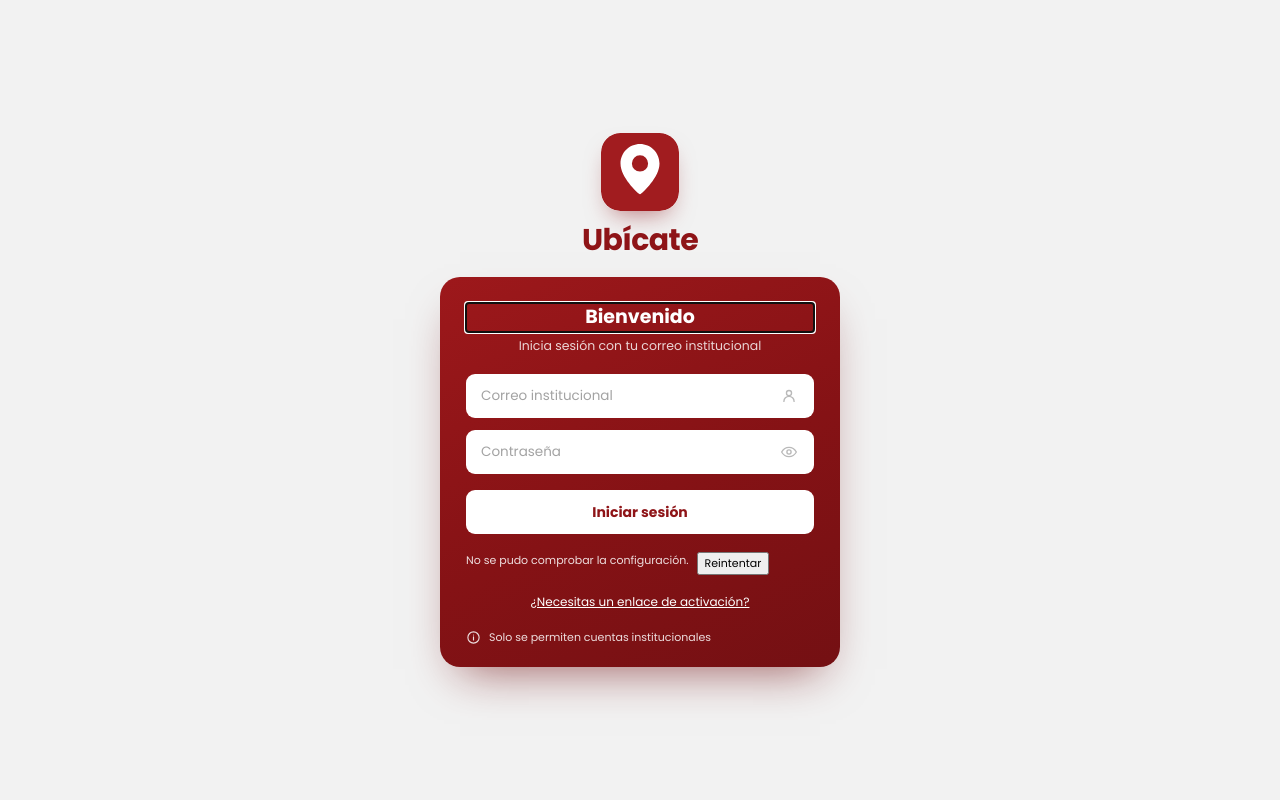
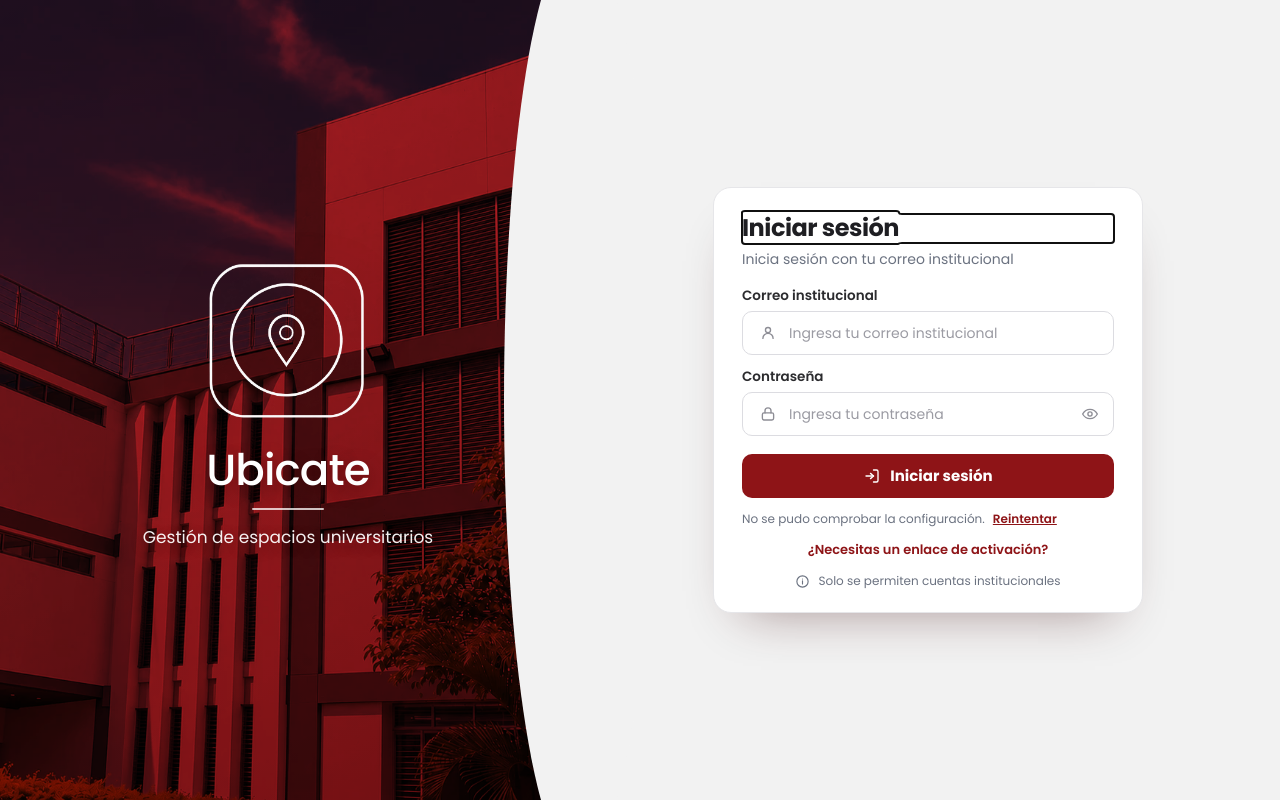
Before and after one commit to VALLEY-S-A-S/ubicate-front, a React (Vite) app: page / in a window 1280 px wide. Built offline with nearby package versions, Linux system fonts and the light colour scheme; no server answers.

Commit message:
rediseño inico de sesion

```diff
--- a/src/features/auth/components/LoginForm.jsx
+++ b/src/features/auth/components/LoginForm.jsx
@@ -38,6 +38,25 @@ function UserIcon() {
   )
 }
 
+function LockIcon() {
+  return (
+    <svg
+      width="18"
+      height="18"
+      viewBox="0 0 24 24"
+      fill="none"
+      stroke="currentColor"
+      strokeWidth="1.8"
+      strokeLinecap="round"
+      strokeLinejoin="round"
+      aria-hidden="true"
+    >
+      <rect x="4.5" y="10.5" width="15" height="9.5" rx="2.2" />
+      <path d="M8 10.5V7.8a4 4 0 0 1 8 0v2.7" />
+    </svg>
+  )
+}
+
 function EyeIcon() {
   return (
     <svg
@@ -74,6 +93,26 @@ function EyeOffIcon() {
       <path d="M9.9 5.9A10.6 10.6 0 0 1 12 5.8c6.3 0 9.8 6.2 9.8 6.2a17 17 0 0 1-3.1 3.8" />
       <path d="M6.2 7.5A17.4 17.4 0 0 0 2.2 12s3.5 6.2 9.8 6.2c1.2 0 2.3-.2 3.3-.6" />
       <path d="M10.2 10.2a2.8 2.8 0 0 0 3.6 3.6" />
+    </svg>
+  )
+}
+
+function SignInIcon() {
+  return (
+    <svg
+      width="18"
+      height="18"
+      viewBox="0 0 24 24"
+      fill="none"
+      stroke="currentColor"
+      strokeWidth="1.8"
+      strokeLinecap="round"
+      strokeLinejoin="round"
+      aria-hidden="true"
+    >
+      <path d="M14 4h4a2 2 0 0 1 2 2v12a2 2 0 0 1-2 2h-4" />
+      <path d="M10 8.5 14 12l-4 3.5" />
+      <path d="M14 12H4" />
     </svg>
   )
 }
@@ -182,7 +221,7 @@ function LoginForm({ onSuccess, onVerificationRequired }) {
   return (
     <form className="login-form" onSubmit={handleSubmit} noValidate>
       <div className="login-field">
-        <label className="sr-only" htmlFor="correoInstitucional">
+        <label className="login-field__label" htmlFor="correoInstitucional">
           Correo institucional
         </label>
         <div className="login-field__control">
@@ -191,7 +230,7 @@ function LoginForm({ onSuccess, onVerificationRequired }) {
             className="login-field__input"
             type="email"
             name="correoInstitucional"
-            placeholder="Correo institucional"
+            placeholder="Ingresa tu correo institucional"
             autoComplete="username"
             inputMode="email"
             value={values.correoInstitucional}
@@ -202,7 +241,7 @@ function LoginForm({ onSuccess, onVerificationRequired }) {
             }
             disabled={isSubmitting}
           />
-          <span className="login-field__icon" aria-hidden="true">
+          <span className="login-field__icon login-field__icon--start" aria-hidden="true">
             <UserIcon />
           </span>
         </div>
@@ -214,7 +253,7 @@ function LoginForm({ onSuccess, onVerificationRequired }) {
       </div>
 
       <div className="login-field">
-        <label className="sr-only" htmlFor="contrasenia">
+        <label className="login-field__label" htmlFor="contrasenia">
           Contraseña
         </label>
         <div className="login-field__control">
@@ -223,7 +262,7 @@ function LoginForm({ onSuccess, onVerificationRequired }) {
             className="login-field__input"
             type={showPassword ? 'text' : 'password'}
             name="contrasenia"
-            placeholder="Contraseña"
+            placeholder="Ingresa tu contraseña"
             autoComplete="current-password"
             value={values.contrasenia}
             onChange={handleChange}
@@ -233,9 +272,12 @@ function LoginForm({ onSuccess, onVerificationRequired }) {
             }
             disabled={isSubmitting}
           />
+          <span className="login-field__icon login-field__icon--start" aria-hidden="true">
+            <LockIcon />
+          </span>
           <button
             type="button"
-            className="login-field__icon"
+            className="login-field__icon login-field__icon--end"
             onClick={() => setShowPassword((current) => !current)}
             aria-label={
               showPassword ? 'Ocultar contraseña' : 'Mostrar contraseña'
@@ -277,7 +319,10 @@ function LoginForm({ onSuccess, onVerificationRequired }) {
             Ingresando...
           </>
         ) : (
-          'Iniciar sesión'
+          <>
+            <SignInIcon />
+            Iniciar sesión
+          </>
         )}
       </button>
     </form>
--- a/src/features/auth/pages/LoginPage.jsx
+++ b/src/features/auth/pages/LoginPage.jsx
@@ -6,7 +6,8 @@
  * institucionales siguiendo el prototipo visual.
  */
 
-import logoUbicate from '../../../assets/logo-ubicate.svg'
+import logoUbicate from '../../../assets/logoubicatetrazado.png'
+import imagenInicio from '../../../assets/imageninicio.webp'
 import LoginForm from '../components/LoginForm'
 import '../styles/auth.css'
 
@@ -33,27 +34,31 @@ function InfoIcon() {
 function LoginPage({ onSuccess, onVerificationRequired, notice, setup, onRetrySetup }) {
   return (
     <main className="login-page">
-      <div className="login-page__content">
-        <header className="login-brand">
+      <section className="login-visual" aria-label="Ubícate, gestión de espacios universitarios">
+        <img className="login-visual__image" src={imagenInicio} alt="" />
+        <span className="login-visual__tint" aria-hidden="true" />
+        <div className="login-visual__brand">
           <img
+            className="login-visual__logo"
             src={logoUbicate}
-            className="login-brand__logo"
-            width="78"
-            height="78"
-            alt="Logo de Ubícate"
+            alt="Logotipo de Ubícate"
           />
-          <h1 className="login-brand__name">Ubícate</h1>
-        </header>
+          <p className="login-visual__name">Ubicate</p>
+          <span className="login-visual__divider" aria-hidden="true" />
+          <p className="login-visual__tagline">Gestión de espacios universitarios</p>
+        </div>
+      </section>
 
-        <section className="login-card" aria-labelledby="login-title">
+      <section className="login-panel">
+        <div className="login-card" aria-labelledby="login-title">
           <h2 id="login-title" className="login-card__title" tabIndex={-1}>
-            Bienvenido
+            Iniciar sesión
           </h2>
           <p className="login-card__subtitle">
             Inicia sesión con tu correo institucional
           </p>
 
-          {notice && <p role="status" className="login-card__subtitle">{notice}</p>}
+          {notice && <p role="status" className="login-card__notice">{notice}</p>}
           <LoginForm
             onSuccess={onSuccess}
             onVerificationRequired={onVerificationRequired}
@@ -65,12 +70,12 @@ function LoginPage({ onSuccess, onVerificationRequired, notice, setup, onRetrySe
           {setup?.state === 'ready' && !setup.requiresSetup && <p className="login-card__note">Las cuentas nuevas las crea el administrador de tu institución.</p>}
           <a className="login-register-link" href="#/verificar-correo">¿Necesitas un enlace de activación?</a>
 
-          <p className="login-card__note">
+          <p className="login-card__note login-card__note--centered">
             <InfoIcon />
             <span>Solo se permiten cuentas institucionales</span>
           </p>
-        </section>
-      </div>
+        </div>
+      </section>
     </main>
   )
 }
--- a/src/features/auth/styles/auth.css
+++ b/src/features/auth/styles/auth.css
@@ -9,79 +9,162 @@
 .login-page {
   min-height: 100svh;
   display: grid;
+  grid-template-columns: minmax(320px, 45%) minmax(0, 1fr);
+  background: var(--color-bg);
+  color: var(--color-text);
+}
+
+.login-visual {
+  position: relative;
+  min-height: 100svh;
+  overflow: hidden;
+  isolation: isolate;
+}
+
+.login-visual__image {
+  position: absolute;
+  inset: 0;
+  width: 100%;
+  height: 100%;
+  object-fit: cover;
+  object-position: center;
+}
+
+.login-visual__tint {
+  position: absolute;
+  inset: 0;
+  background: linear-gradient(155deg, #cf262c 0%, #a11c1f 55%, #741013 100%);
+  mix-blend-mode: multiply;
+}
+
+.login-visual__tint::after {
+  content: '';
+  position: absolute;
+  inset: 0;
+  background: rgba(174, 26, 30, 0.3);
+}
+
+.login-visual__brand {
+  position: absolute;
+  inset: 0;
+  z-index: 1;
+  display: flex;
+  flex-direction: column;
+  align-items: center;
+  justify-content: center;
+  gap: 14px;
+  padding: 40px 32px;
+  text-align: center;
+  color: #fff;
+}
+
+.login-visual__logo {
+  width: clamp(120px, 42%, 190px);
+  height: auto;
+  filter: drop-shadow(0 14px 24px rgba(0, 0, 0, 0.35));
+}
+
+.login-visual__name {
+  margin: 0;
+  font-size: clamp(30px, 3.4vw, 44px);
+  font-weight: 500;
+  line-height: 1.1;
+  letter-spacing: -0.02em;
+  text-shadow: 0 6px 18px rgba(48, 4, 6, 0.45);
+}
+
+.login-visual__divider {
+  width: 72px;
+  height: 2px;
+  border-radius: 2px;
+  background: rgba(255, 255, 255, 0.75);
+}
+
+.login-visual__tagline {
+  max-width: 320px;
+  margin: 0;
+  font-size: clamp(14px, 1.4vw, 17px);
+  line-height: 1.55;
+  color: rgba(255, 255, 255, 0.94);
+  text-shadow: 0 4px 14px rgba(48, 4, 6, 0.4);
+}
+
+.login-panel {
+  position: relative;
+  z-index: 1;
+  display: grid;
   place-items: center;
-  padding: 40px 20px;
+  padding: 40px clamp(24px, 5vw, 72px);
   background: var(--color-bg);
 }
 
-.login-page__content {
-  width: 100%;
-  max-width: 400px;
-  display: flex;
-  flex-direction: column;
-  align-items: center;
-}
-
-.login-brand {
-  display: flex;
-  flex-direction: column;
-  align-items: center;
-  gap: 14px;
-  margin-bottom: 22px;
-}
-
-.login-brand__logo {
-  display: block;
-  width: 78px;
-  height: 78px;
-  border-radius: 19px;
-  box-shadow: 0 12px 24px -10px rgba(140, 20, 23, 0.55);
-}
-
-.login-brand__name {
-  margin: 0;
-  font-size: 30px;
-  font-weight: 700;
-  line-height: 1;
-  letter-spacing: -0.02em;
-  color: var(--color-brand-strong);
+.login-panel::before {
+  content: '';
+  position: absolute;
+  left: -72px;
+  top: -8%;
+  width: 150px;
+  height: 116%;
+  border-radius: 50%;
+  background: var(--color-bg);
+  pointer-events: none;
 }
 
 .login-card {
+  position: relative;
   width: 100%;
-  padding: 26px 26px 22px;
-  border-radius: var(--radius-lg);
-  background: linear-gradient(155deg, #9d181b 0%, #851215 55%, #741013 100%);
-  box-shadow: var(--shadow-card);
-  color: #fff;
+  max-width: 430px;
+  padding: 34px 34px 28px;
+  border: 1px solid #e6e6e9;
+  border-radius: 18px;
+  background: var(--color-surface);
+  box-shadow: 0 26px 50px -30px rgba(60, 10, 12, 0.45);
+  color: var(--color-text);
 }
 
 .login-card__title {
   margin: 0;
-  text-align: center;
-  font-size: 19px;
+  font-size: 27px;
   font-weight: 700;
-  color: #fff;
+  line-height: 1.2;
+  letter-spacing: -0.02em;
+  color: #1e1e22;
 }
 
 .login-card__subtitle {
-  margin: 5px 0 20px;
-  text-align: center;
-  font-size: 12.5px;
-  line-height: 1.4;
-  color: rgba(255, 255, 255, 0.82);
+  margin: 8px 0 22px;
+  font-size: 14px;
+  line-height: 1.5;
+  color: var(--color-text-secondary);
+}
+
+.login-card__notice {
+  margin: 0 0 16px;
+  padding: 10px 12px;
+  border-radius: 10px;
+  background: #fdecec;
+  border: 1px solid #f3c9c9;
+  font-size: 13px;
+  line-height: 1.45;
+  color: var(--color-brand-dark);
 }
 
 .login-form {
   display: flex;
   flex-direction: column;
-  gap: 12px;
+  gap: 15px;
 }
 
 .login-field {
   display: flex;
   flex-direction: column;
-  gap: 5px;
+  gap: 7px;
+}
+
+.login-field__label {
+  font-size: 13.5px;
+  font-weight: 600;
+  color: #2b2b2e;
 }
 
 .login-field__control {
@@ -90,13 +173,13 @@
 
 .login-field__input {
   width: 100%;
-  height: 44px;
-  padding: 0 44px 0 14px;
-  border: 1.5px solid transparent;
-  border-radius: var(--radius-sm);
+  height: 47px;
+  padding: 0 46px;
+  border: 1px solid #dcdce1;
+  border-radius: 10px;
   background: var(--color-surface);
   color: var(--color-text);
-  font-size: 13.5px;
+  font-size: 14px;
   outline: none;
   transition:
     border-color 0.18s ease,
@@ -104,26 +187,27 @@
 }
 
 .login-field__input::placeholder {
-  color: #a3a3a3;
+  color: #9b9ba3;
 }
 
 .login-field__input:focus {
-  border-color: rgba(255, 255, 255, 0.7);
-  box-shadow: 0 0 0 3px rgba(255, 255, 255, 0.16);
+  border-color: var(--color-brand);
+  box-shadow: 0 0 0 3px rgba(161, 28, 31, 0.16);
 }
 
 .login-field__input[aria-invalid='true'] {
-  border-color: #ffb4b4;
+  border-color: var(--color-danger);
+  box-shadow: 0 0 0 3px rgba(198, 40, 40, 0.14);
 }
 
 .login-field__input:disabled {
   opacity: 0.75;
+  background: #f7f7f8;
 }
 
 .login-field__icon {
   position: absolute;
   top: 50%;
-  right: 11px;
   width: 28px;
   height: 28px;
   display: grid;
@@ -132,8 +216,16 @@
   border: 0;
   border-radius: 6px;
   background: transparent;
-  color: #b9b9b9;
+  color: #8d8d95;
   transform: translateY(-50%);
+}
+
+.login-field__icon--start {
+  left: 12px;
+}
+
+.login-field__icon--end {
+  right: 10px;
 }
 
 button.login-field__icon {
@@ -145,41 +237,42 @@ button.login-field__icon:hover {
 }
 
 button.login-field__icon:focus-visible {
-  outline: 2px solid rgba(255, 255, 255, 0.75);
+  outline: 2px solid rgba(142, 20, 23, 0.65);
   outline-offset: -2px;
 }
 
 .login-field__error {
   margin: 0;
   padding-left: 2px;
-  font-size: 11.5px;
+  font-size: 12px;
   line-height: 1.35;
-  color: #ffd9d9;
+  color: var(--color-danger);
 }
 
 .login-form__error {
   margin: 0;
-  padding: 9px 12px;
-  border-radius: 8px;
-  background: rgba(0, 0, 0, 0.2);
-  color: #ffe1e1;
-  font-size: 12px;
+  padding: 10px 12px;
+  border: 1px solid #f3c9c9;
+  border-radius: 10px;
+  background: #fdecec;
+  color: var(--color-brand-dark);
+  font-size: 13px;
   line-height: 1.45;
 }
 
 .login-form__submit {
   width: 100%;
-  height: 44px;
-  margin-top: 4px;
+  height: 48px;
+  margin-top: 6px;
   display: flex;
   align-items: center;
   justify-content: center;
   gap: 9px;
   border: 0;
-  border-radius: var(--radius-sm);
-  background: #fff;
-  color: var(--color-brand-strong);
-  font-size: 14px;
+  border-radius: 10px;
+  background: var(--color-brand-strong);
+  color: #fff;
+  font-size: 15px;
   font-weight: 700;
   cursor: pointer;
   transition:
@@ -188,7 +281,7 @@ button.login-field__icon:focus-visible {
 }
 
 .login-form__submit:hover:not(:disabled) {
-  background: #f7eaea;
+  background: var(--color-brand-dark);
 }
 
 .login-form__submit:active:not(:disabled) {
@@ -196,7 +289,7 @@ button.login-field__icon:focus-visible {
 }
 
 .login-form__submit:focus-visible {
-  outline: 2px solid #fff;
+  outline: 2px solid rgba(142, 20, 23, 0.6);
   outline-offset: 2px;
 }
 
@@ -208,8 +301,8 @@ button.login-field__icon:focus-visible {
 .login-form__spinner {
   width: 15px;
   height: 15px;
-  border: 2px solid rgba(142, 20, 23, 0.25);
-  border-top-color: var(--color-brand-strong);
+  border: 2px solid rgba(255, 255, 255, 0.35);
+  border-top-color: #fff;
   border-radius: 50%;
   animation: login-spin 0.7s linear infinite;
 }
@@ -220,36 +313,235 @@ button.login-field__icon:focus-visible {
   }
 }
 
+.login-card .login-register-link {
+  display: block;
+  margin: 16px 0 0;
+  color: var(--color-brand-strong);
+  text-align: center;
+  font-size: 13px;
+  font-weight: 600;
+  text-decoration: none;
+}
+
+.login-card .login-register-link:hover {
+  text-decoration: underline;
+}
+
+.login-card .login-register-link:focus-visible {
+  outline: 2px solid rgba(142, 20, 23, 0.65);
+  outline-offset: 4px;
+  border-radius: 4px;
+}
+
+.login-card .login-pending-link {
+  display: inline-block;
+  margin-top: 8px;
+  color: var(--color-brand-strong);
+  font-weight: 600;
+}
+
 .login-card__note {
   display: flex;
+  align-items: flex-start;
   gap: 8px;
-  margin: 18px 0 0;
-  font-size: 11px;
+  margin: 16px 0 0;
+  font-size: 12px;
   line-height: 1.5;
-  color: rgba(255, 255, 255, 0.86);
+  color: var(--color-text-secondary);
+}
+
+.login-card__note button {
+  padding: 0;
+  border: 0;
+  background: transparent;
+  color: var(--color-brand-strong);
+  font-size: inherit;
+  font-weight: 600;
+  text-decoration: underline;
+  cursor: pointer;
 }
 
 .login-card__note svg {
   flex: 0 0 auto;
-  margin-top: 1px;
+  margin-top: 2px;
+}
+
+.login-card__note--centered {
+  justify-content: center;
+  text-align: center;
+}
+
+@media (min-width: 901px) {
+  .login-page {
+    overflow: hidden;
+  }
+}
+
+@media (min-width: 901px) and (max-height: 820px) {
+  .login-panel {
+    padding-top: 22px;
+    padding-bottom: 22px;
+  }
+
+  .login-card {
+    padding: 26px 28px 22px;
+  }
+
+  .login-card__title {
+    font-size: 24px;
+  }
+
+  .login-card__subtitle {
+    margin: 6px 0 16px;
+  }
+
+  .login-form {
+    gap: 12px;
+  }
+
+  .login-field {
+    gap: 5px;
+  }
+
+  .login-field__input {
+    height: 44px;
+  }
+
+  .login-form__submit {
+    height: 44px;
+  }
+
+  .login-card .login-register-link {
+    margin-top: 12px;
+  }
+
+  .login-card__note {
+    margin-top: 12px;
+  }
+}
+
+@media (min-width: 901px) and (max-height: 640px) {
+  .login-panel {
+    padding-top: 14px;
+    padding-bottom: 14px;
+  }
+
+  .login-card {
+    padding: 18px 24px 16px;
+  }
+
+  .login-card__title {
+    font-size: 21px;
+  }
+
+  .login-card__subtitle {
+    margin: 4px 0 12px;
+    font-size: 13px;
+  }
+
+  .login-form {
+    gap: 9px;
+  }
+
+  .login-field {
+    gap: 4px;
+  }
+
+  .login-field__label {
+    font-size: 12.5px;
+  }
+
+  .login-field__input {
+    height: 40px;
+  }
+
+  .login-form__submit {
+    height: 40px;
+    margin-top: 4px;
+  }
+
+  .login-card .login-register-link {
+    margin-top: 9px;
+  }
+
+  .login-card__note {
+    margin-top: 9px;
+  }
+}
+
+@media (max-width: 900px) {
+  .login-page {
+    grid-template-columns: minmax(0, 1fr);
+  }
+
+  .login-visual {
+    min-height: 230px;
+  }
+
+  .login-visual__brand {
+    flex-direction: row;
+    flex-wrap: wrap;
+    align-content: center;
+    gap: 10px 16px;
+    padding: 26px 20px;
+  }
+
+  .login-visual__logo {
+    width: 74px;
+  }
+
+  .login-visual__name {
+    font-size: 30px;
+  }
+
+  .login-visual__divider,
+  .login-visual__tagline {
+    display: none;
+  }
+
+  .login-panel {
+    padding: 32px 18px 44px;
+  }
+
+  .login-panel::before {
+    left: -8%;
+    top: -70px;
+    width: 116%;
+    height: 140px;
+  }
+
+  .login-card {
+    max-width: 460px;
+    padding: 26px 22px 24px;
+  }
+
+  .login-card__title {
+    font-size: 23px;
+  }
 }
 
 @media (max-width: 480px) {
-  .login-page {
-    padding: 28px 16px;
+  .login-visual {
+    min-height: 190px;
   }
 
-  .login-brand__logo {
-    width: 68px;
-    height: 68px;
-    border-radius: 17px;
+  .login-visual__logo {
+    width: 62px;
   }
 
-  .login-brand__name {
-    font-size: 27px;
+  .login-visual__name {
+    font-size: 26px;
   }
 
   .login-card {
-    padding: 22px 20px 20px;
+    padding: 24px 18px 22px;
+  }
+
+  .login-card__title {
+    font-size: 21px;
+  }
+
+  .login-field__input {
+    height: 45px;
   }
 }
```
Also changed, not shown: src/assets/imageninicio.webp (added), src/assets/logoubicatetrazado.png (added).
